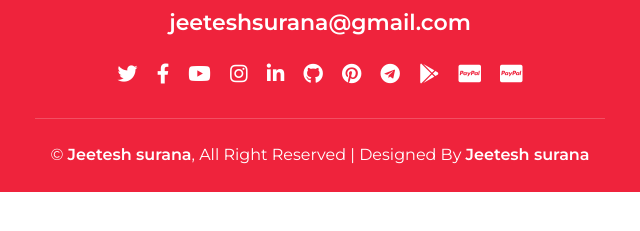
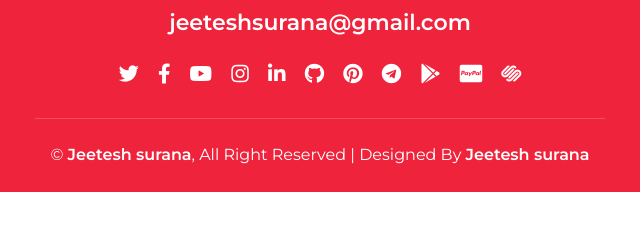
Before and after one commit to jeeteshsurana/portfolio, a plain HTML site: page index.html in a window 1280 px wide. Shown: the part 5857-6088 px from the top of the page, 320-960 px from the left. Drawn offline with nearby package versions, Linux system fonts and the light colour scheme.

Commit message:
Update index.html

```diff
--- a/index.html
+++ b/index.html
@@ -556,7 +556,7 @@ Knowledge about <br>
                             <a target="_blank" href="https://in.pinterest.com/jeeteshsurana/"><i class="fab fa-telegram"></i></a>
                             <a target="_blank" href="https://play.google.com/store/apps/developer?id=Kiddo+App+Development+Company"><i class="fab fa-google-play"></i></a>
                             <a target="_blank" href="https://paypal.me/jeeteshsurana"><i class="fab fa-cc-paypal"></i></a>
-                            <a target="_blank" href="https://www.twine.net/suranajeetesh"><i class="fab fa-cc-paypal"></i></a>
+                            <a target="_blank" href="https://www.twine.net/suranajeetesh"><i class="fab fa-squarespace"></i></a>
                         </div>
                     </div>
                 </div>
```
